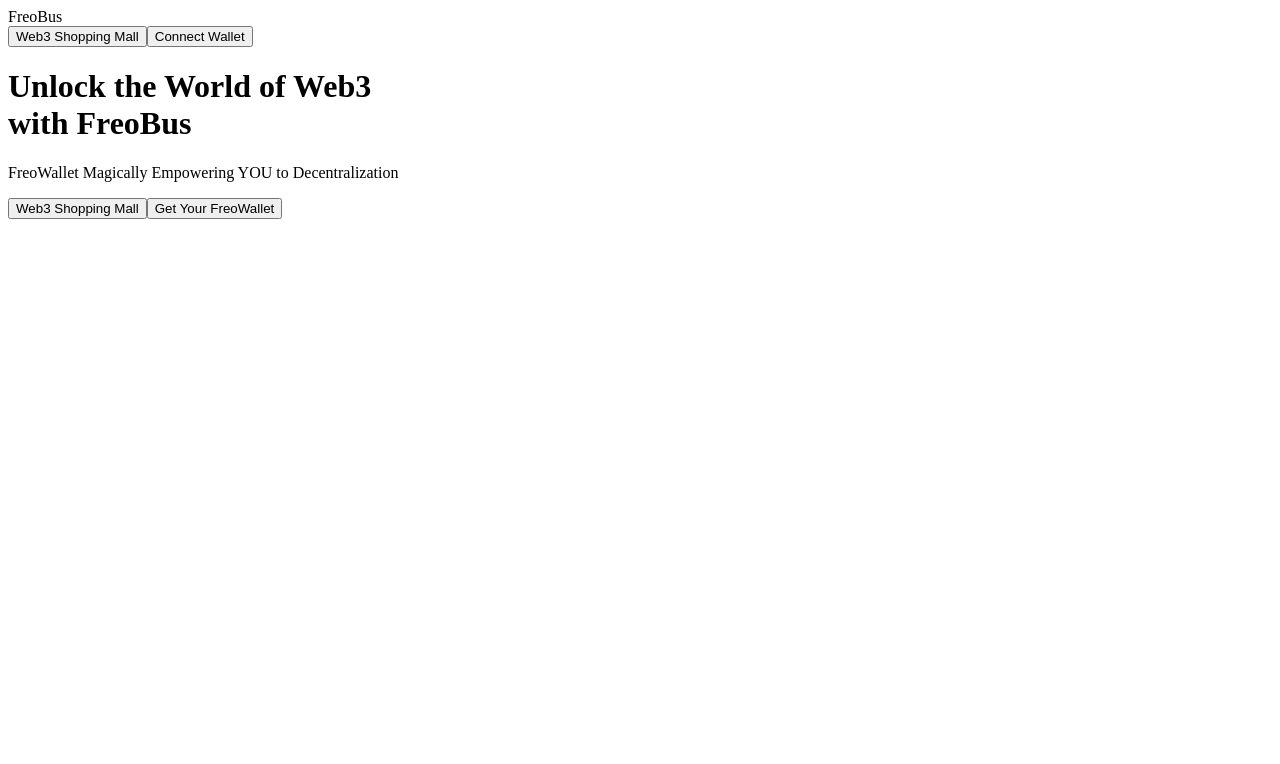
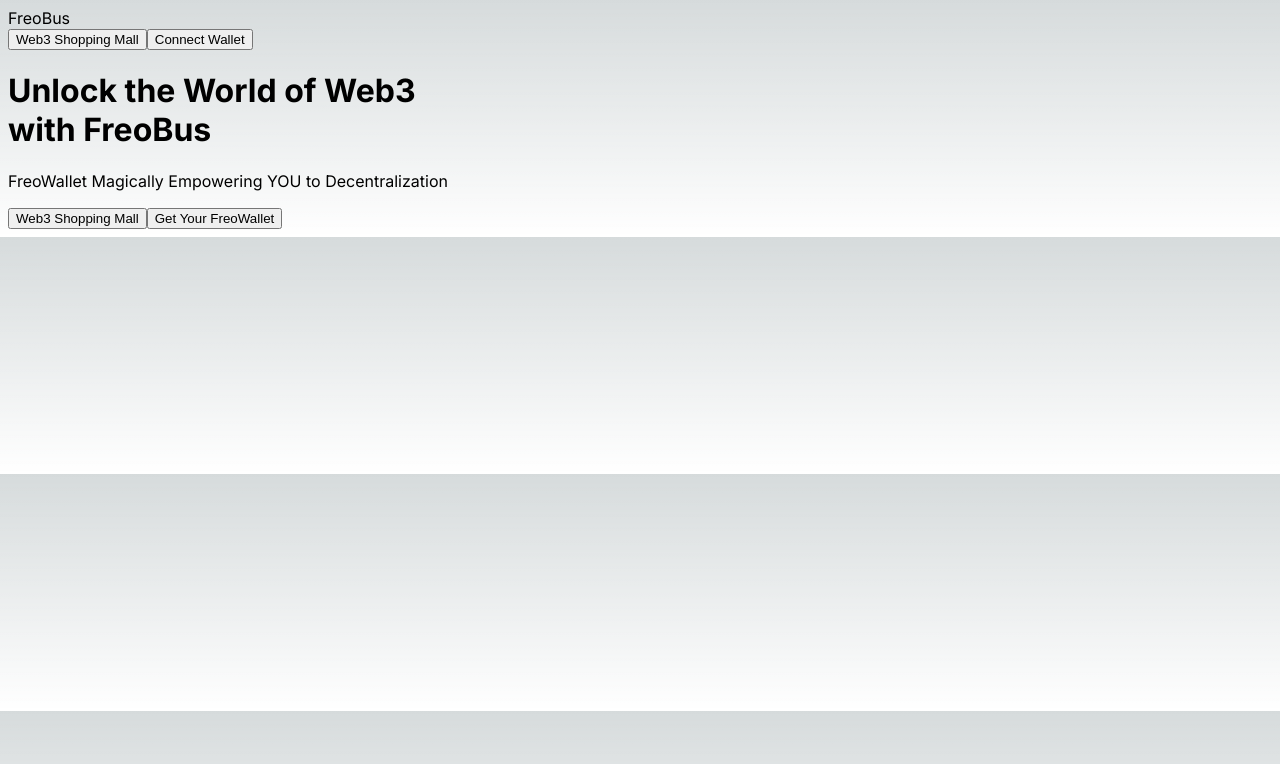
Before and after one commit to Osamakahen/aggregator-integration, a Next.js app: page / in a window 1280 px wide. Shown: the top 764 px of the page. Built offline with nearby package versions, Linux system fonts and the light colour scheme.

Commit message:
fix: add root layout and global styles for Next.js app

```diff
--- /dev/null
+++ b/src/app/globals.css
@@ -0,0 +1,27 @@
+@tailwind base;
+@tailwind components;
+@tailwind utilities;
+
+:root {
+  --foreground-rgb: 0, 0, 0;
+  --background-start-rgb: 214, 219, 220;
+  --background-end-rgb: 255, 255, 255;
+}
+
+@media (prefers-color-scheme: dark) {
+  :root {
+    --foreground-rgb: 255, 255, 255;
+    --background-start-rgb: 0, 0, 0;
+    --background-end-rgb: 0, 0, 0;
+  }
+}
+
+body {
+  color: rgb(var(--foreground-rgb));
+  background: linear-gradient(
+      to bottom,
+      transparent,
+      rgb(var(--background-end-rgb))
+    )
+    rgb(var(--background-start-rgb));
+}
--- /dev/null
+++ b/src/app/layout.tsx
@@ -0,0 +1,22 @@
+import type { Metadata } from 'next';
+import { Inter } from 'next/font/google';
+import './globals.css';
+
+const inter = Inter({ subsets: ['latin'] });
+
+export const metadata: Metadata = {
+  title: 'FreoBus Aggregator',
+  description: 'Cross-chain token aggregator powered by FreoBus',
+};
+
+export default function RootLayout({
+  children,
+}: {
+  children: React.ReactNode;
+}) {
+  return (
+    <html lang="en">
+      <body className={inter.className}>{children}</body>
+    </html>
+  );
+}
```
